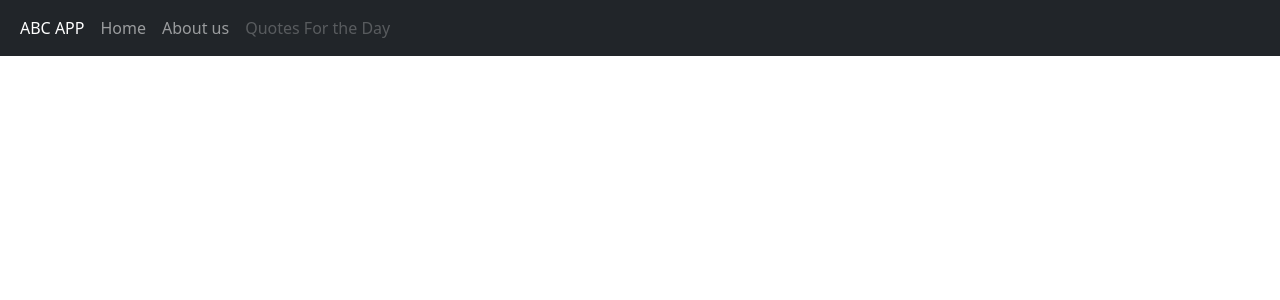
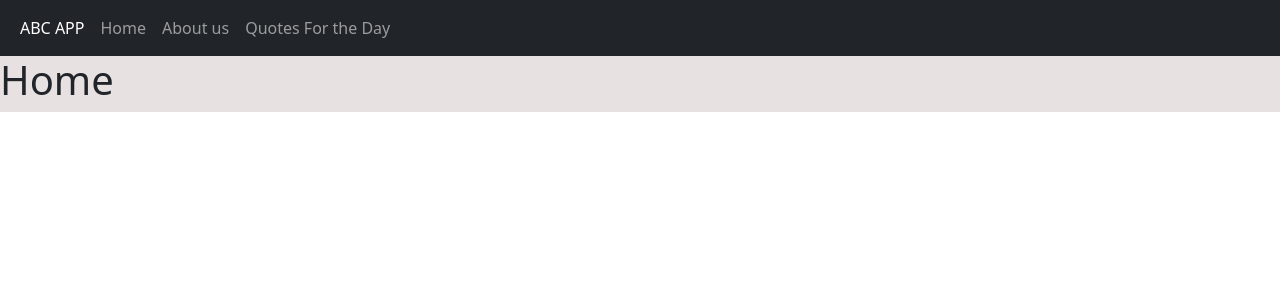
Before and after one commit to vinodh1988/react-routing-app-saga, a React (Create React App) app: page / in a window 1280 px wide. Shown: the top 300 px of the page. Built offline with nearby package versions, Linux system fonts and the light colour scheme.

Commit message:
router-commit

```diff
--- a/package.json
+++ b/package.json
@@ -11,11 +11,12 @@
     "@types/node": "^12.20.37",
     "@types/react": "^17.0.37",
     "@types/react-dom": "^17.0.11",
+    "@types/react-router-dom": "^5.3.2",
     "bootstrap": "^5.1.3",
     "react": "^17.0.2",
     "react-dom": "^17.0.2",
     "react-redux": "^7.2.6",
-    "react-router-dom": "^6.0.2",
+    "react-router-dom": "^5.3.0",
     "react-scripts": "4.0.3",
     "redux": "^4.1.2",
     "redux-saga": "^1.1.3",
--- a/src/App.tsx
+++ b/src/App.tsx
@@ -1,31 +1,37 @@
 import React from 'react';
 import logo from './logo.svg';
+
 import './App.css';
+import { BrowserRouter as Router, Link } from 'react-router-dom';
+import RouteHome from './ReactComponents/RouteHome';
 
 
 
-const Home=()=>{
+const App=()=>{
   return (
+  <Router>
     <div id="home">
 <nav className="navbar navbar-expand-sm bg-dark navbar-dark">
   <div className="container-fluid">
     <ul className="navbar-nav">
       <li className="nav-item">
-        <a className="nav-link active" href="#">ABC APP</a>
+        <Link className="nav-link active" to="/">ABC APP</Link>
       </li>
       <li className="nav-item">
-        <a className="nav-link" href="#">Home</a>
+        <Link className="nav-link" to="/">Home</Link>
       </li>
       <li className="nav-item">
-        <a className="nav-link" href="#">About us</a>
+        <Link className="nav-link" to="/about">About us</Link>
       </li>
       <li className="nav-item">
-        <a className="nav-link disabled" href="#">Quotes For the Day</a>
+        <Link className="nav-link" to="/quotes">Quotes For the Day</Link>
       </li>
     </ul>
   </div>
 </nav>
+<RouteHome></RouteHome>
     </div>
+    </Router>
   )
 }
-export default Home;
+export default App;
--- /dev/null
+++ b/src/ReactComponents/About.tsx
@@ -0,0 +1,7 @@
+const About=()=>{
+    return(
+        <h1>About</h1>
+    )
+}
+
+export default About;
--- /dev/null
+++ b/src/ReactComponents/Home.tsx
@@ -0,0 +1,9 @@
+import { JsxElement } from "typescript";
+
+const Home=()=>{
+    return(
+        <h1>Home</h1>
+    )
+}
+
+export default Home;
--- /dev/null
+++ b/src/ReactComponents/Quotes.tsx
@@ -0,0 +1,7 @@
+const Quotes=()=>{
+    return(
+        <h1>Quotes</h1>
+    )
+}
+
+export default Quotes;
--- /dev/null
+++ b/src/ReactComponents/RouteHome.tsx
@@ -0,0 +1,17 @@
+import {BrowserRouter as Router,Route} from 'react-router-dom'
+
+import About from './About'
+import Home from './Home'
+import Quotes from './Quotes'
+const RouteHome=()=>{
+
+    return(
+       <div>
+            <Route path="/" exact component={Home}></Route>
+            <Route path="/about" component={About}></Route>
+            <Route path="/quotes" component={Quotes}></Route>
+        </div>
+    )
+}
+
+export default RouteHome
```
Also changed, not shown: 1 other file (tests, documents, lock files or other folders).
